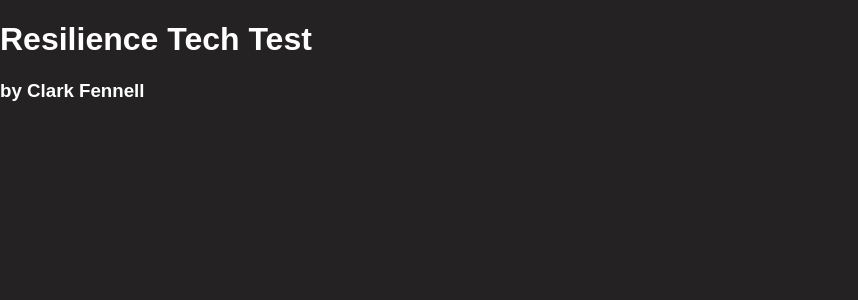
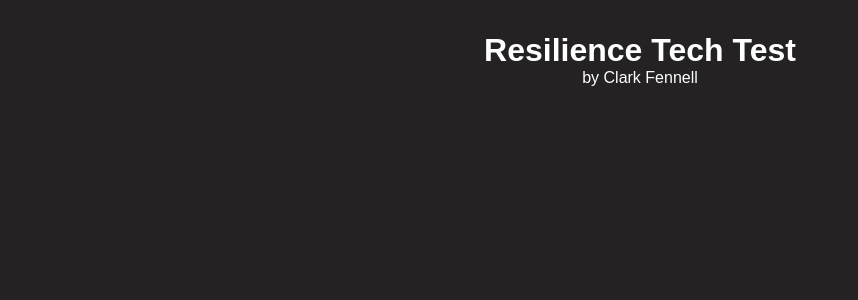
Before and after one commit to clarkfennell/resilience-tech-test, a Next.js app: page / in a window 1280 px wide. Shown: the top 300 px of the page, without its empty margins (0-858 px from the left). Built offline with nearby package versions, Linux system fonts and the light colour scheme.

Commit message:
adding header component

```diff
--- a/src/app/page.tsx
+++ b/src/app/page.tsx
@@ -1,11 +1,11 @@
 import RootLayout from './layout'
+import { Header } from '@components/header/header.component'
 
 export default function Home() {
  return (
   <RootLayout>
    <main>
-    <h1>Resilience Tech Test</h1>
-    <h3>by Clark Fennell</h3>
+    <Header />
    </main>
   </RootLayout>
  )
--- /dev/null
+++ b/src/components/header/header.component.tsx
@@ -0,0 +1,11 @@
+'use client'
+import * as S from './header.styles'
+
+export const Header = () => {
+ return (
+  <S.Container>
+   <S.Title>Resilience Tech Test</S.Title>
+   <S.SubTitle>by Clark Fennell</S.SubTitle>
+  </S.Container>
+ )
+}
--- /dev/null
+++ b/src/components/header/header.styles.ts
@@ -0,0 +1,16 @@
+import styled from 'styled-components'
+
+export const Container = styled.div`
+ align-items: center;
+ display: flex;
+ flex-direction: column;
+ justify-content: center;
+`
+
+export const Title = styled.h1`
+ width: auto;
+`
+
+export const SubTitle = styled.p`
+ width: auto;
+`
--- /dev/null
+++ b/src/theme/colors.ts
@@ -0,0 +1,8 @@
+export const colors = {
+ transparent: 'transparent',
+ black: '#242222',
+ white: '#FFF',
+ green: '#00D08E',
+ blue: '#00BBDD',
+ red: '#DC1818',
+}
--- a/src/theme/global.ts
+++ b/src/theme/global.ts
@@ -8,7 +8,11 @@ export const GlobalStyles = createGlobalStyle`
         color: #FFF;
         font-family: 'Century Gothic', sans-serif;
         font-size: 16px;
-        margin: 0;
+        margin: 1rem;
         padding: 0;
     }
+
+    h1, h2, h3, p {
+        margin: 0;
+    }
 `
--- a/src/theme/index.ts
+++ b/src/theme/index.ts
@@ -1,3 +1,5 @@
+import * as colors from './colors'
+import * as fonts from './fonts'
 import * as typography from './typography'
 
-export { typography }
+export { colors, fonts, typography }
--- a/tsconfig.json
+++ b/tsconfig.json
@@ -21,6 +21,7 @@
     ],
     "paths": {
       "@/*": ["./src/*"],
+      "@components/*": ["./src/components/*"],
       "@theme/*": ["./src/theme/*"],
     }
   },
```
